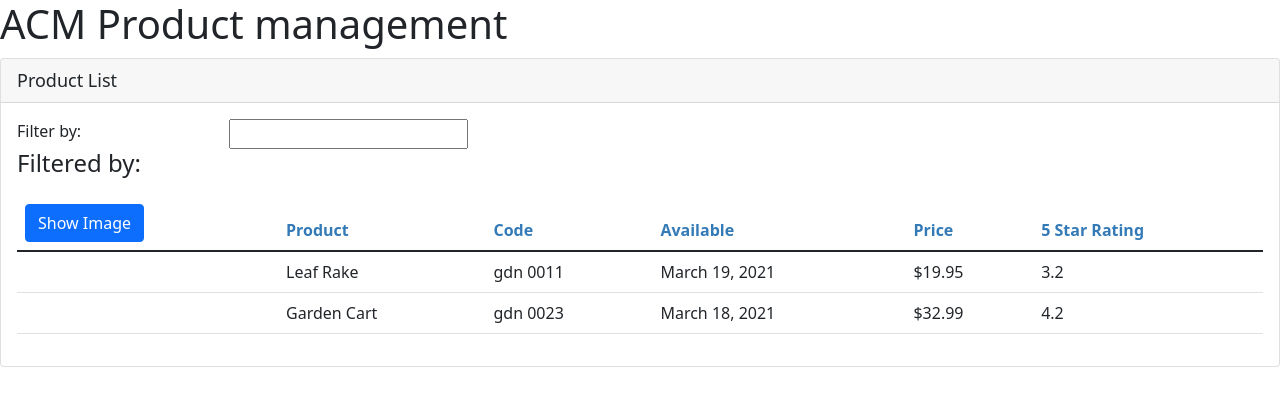
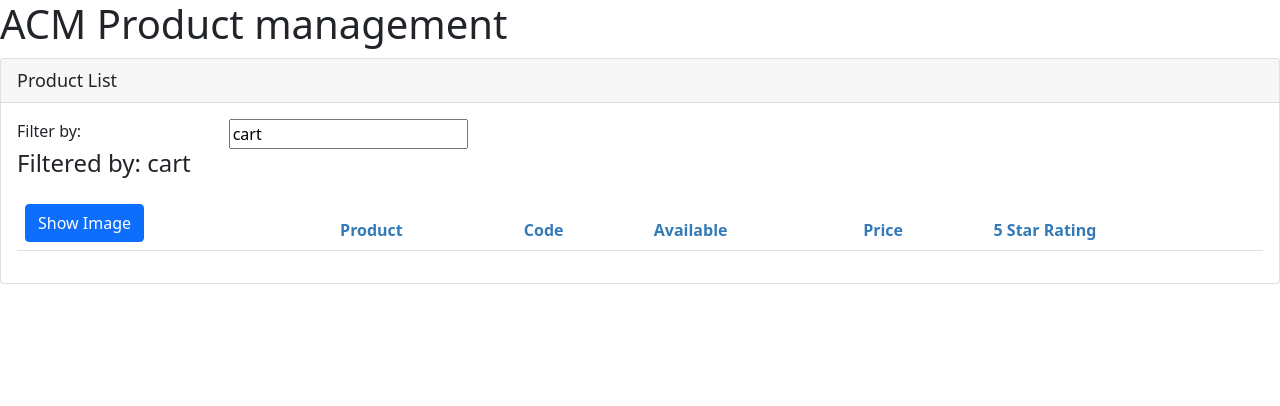
Before and after one commit to lutfiqaraman/APM, an Angular app: page / in a window 1280 px wide. Shown: the top 406 px of the page. Built offline with nearby package versions, Linux system fonts and the light colour scheme.

Commit message:
build star component

```diff
--- a/src/app/products/product-list.component.html
+++ b/src/app/products/product-list.component.html
@@ -31,7 +31,7 @@
           </tr>
         </thead>
         <tbody>
-          <tr *ngFor="let product of products">
+          <tr *ngFor="let product of filteredProducts">
             <td>
               <img *ngIf="showImage" [src]="product.imageUrl"
                    [title]="product.productName"
--- a/src/app/products/product-list.component.ts
+++ b/src/app/products/product-list.component.ts
@@ -13,7 +13,17 @@ export class ProductListComponent implements OnInit{
   imageWidth  = 50;
   imageMargin = 2;
   showImage   = false;
-  listFilter  = '';
+  filteredProducts: IProduct[] = [];
+
+  private _listFilter : string = '';
+  get listFilter(): string {
+    return this._listFilter;
+  }
+
+  set listFilter(value: string) {
+    this._listFilter = value;
+    this.filteredProducts = this.productFilter(value);
+  }
 
   products: IProduct[] = [
     {
@@ -39,10 +49,17 @@ export class ProductListComponent implements OnInit{
   ];
 
   ngOnInit(): void {
-
+    this._listFilter = 'cart';
   }
 
   toggleImage() : void {
     this.showImage = !this.showImage;
   }
+
+  productFilter(filterBy: string) : IProduct[] {
+    filterBy = filterBy.toLowerCase();
+
+    return this.products.filter((product: IProduct) =>
+      product.productName.toLowerCase().includes(filterBy));
+  }
 }
--- /dev/null
+++ b/src/app/shared/star.component.css
@@ -0,0 +1,7 @@
+.crop {
+  overflow: hidden;
+}
+
+div {
+  cursor: pointer;
+}
```
Also changed, not shown: src/app/shared/star.component.html (added), src/app/shared/star.component.ts (added).
